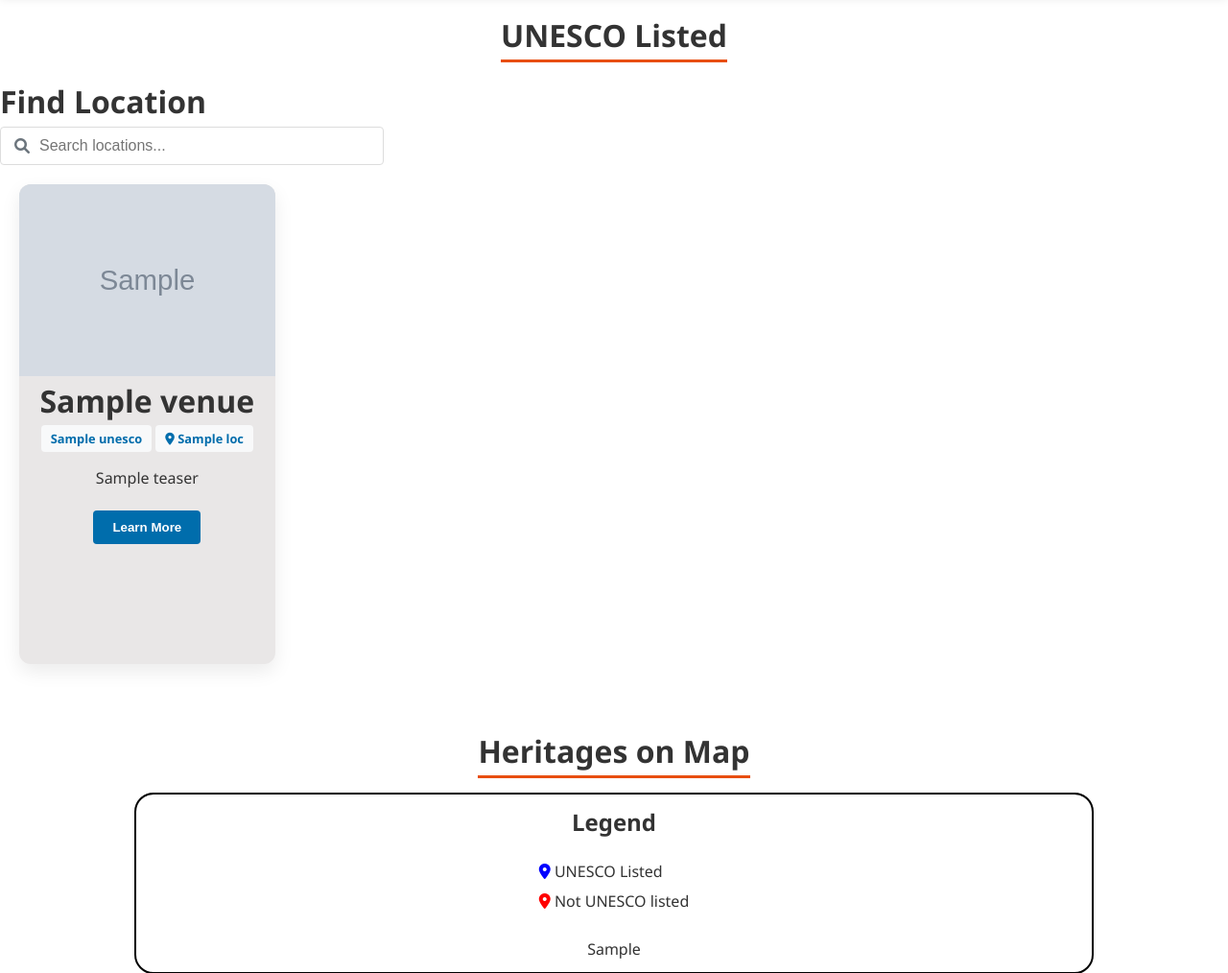
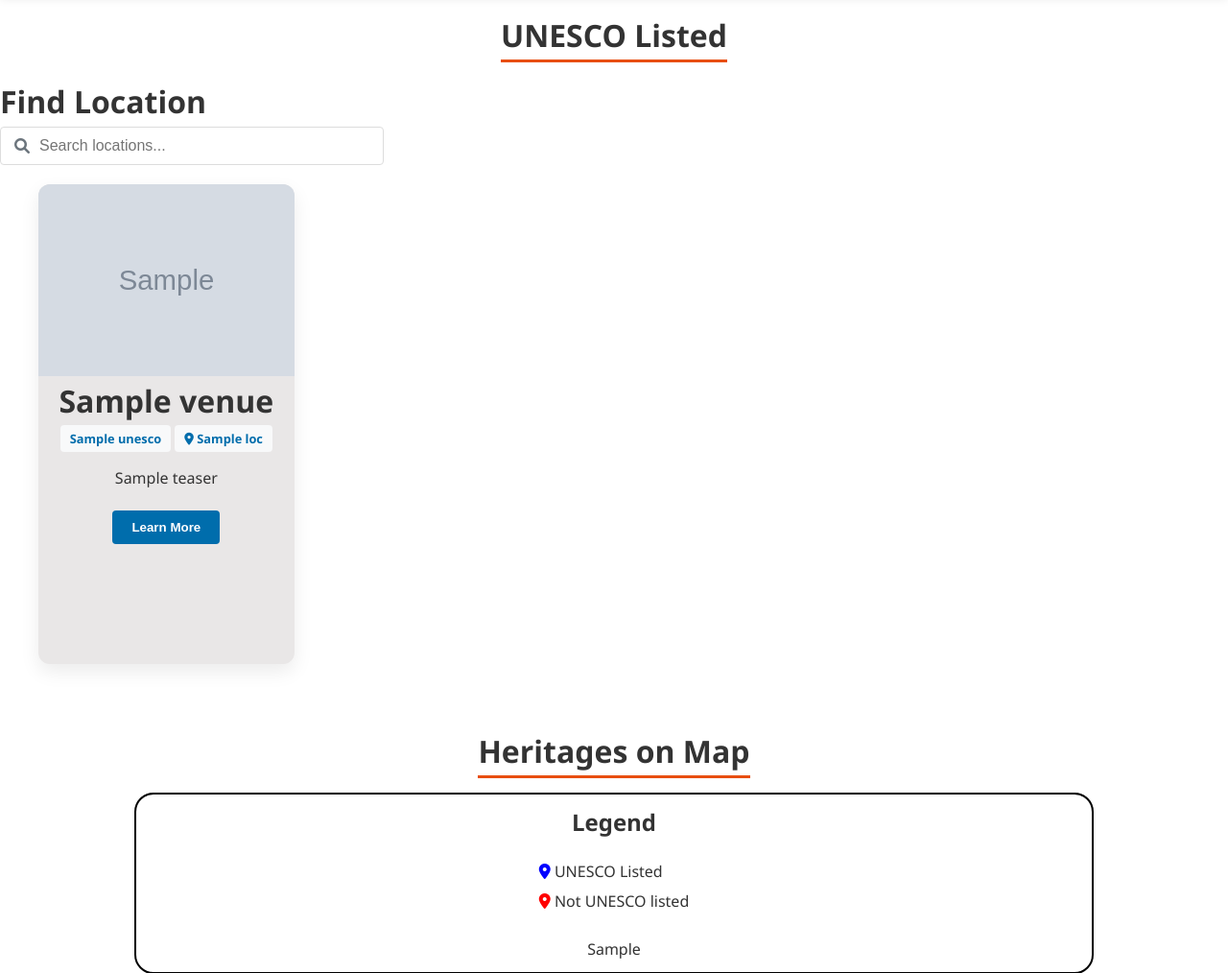
Before and after one commit to Average-Programmer123/Project-Sampada-Archives-prototype-, a Flask app: template templates/metadata.html in a window 1280 px wide. Shown: the part 187-1201 px from the top of the page at 96% size. Run offline with Flask 3, Linux system fonts and the light colour scheme; the template is opened without the code that fills it: most values are stand-ins (such as "Sample title", 1, 10 or a date in 2020); grey boxes marked "Sample" are stand-in pictures.

Commit message:
Update style.css

```diff
--- a/static/css/style.css
+++ b/static/css/style.css
@@ -49,7 +49,9 @@
     padding: 0;
     box-sizing: border-box;
 }
-
+.venuess{
+    margin-left:20px;
+}
 body {
     font-family: 'Segoe UI', Tahoma, Geneva, Verdana, sans-serif;
     line-height: 1.6;
```
